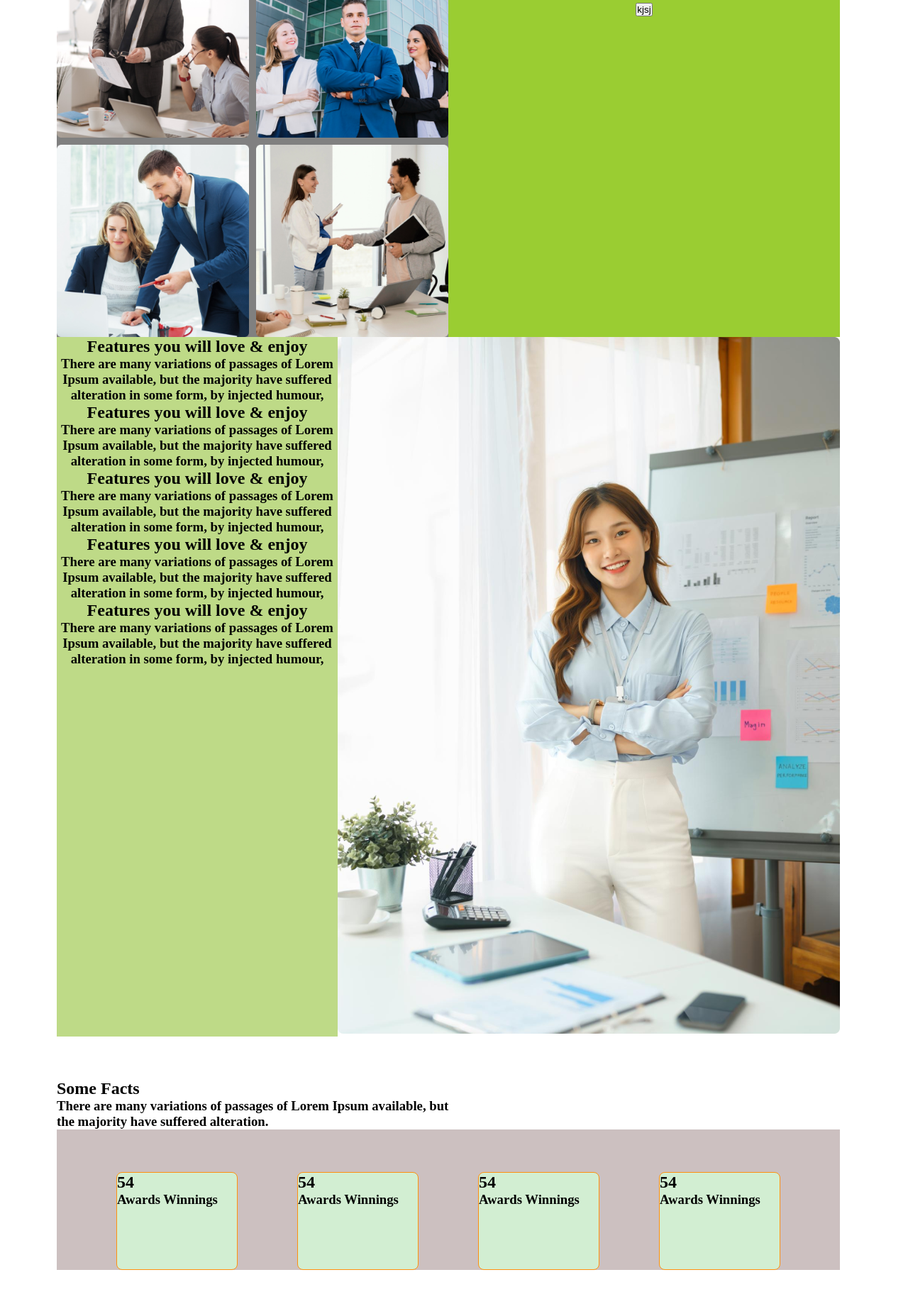
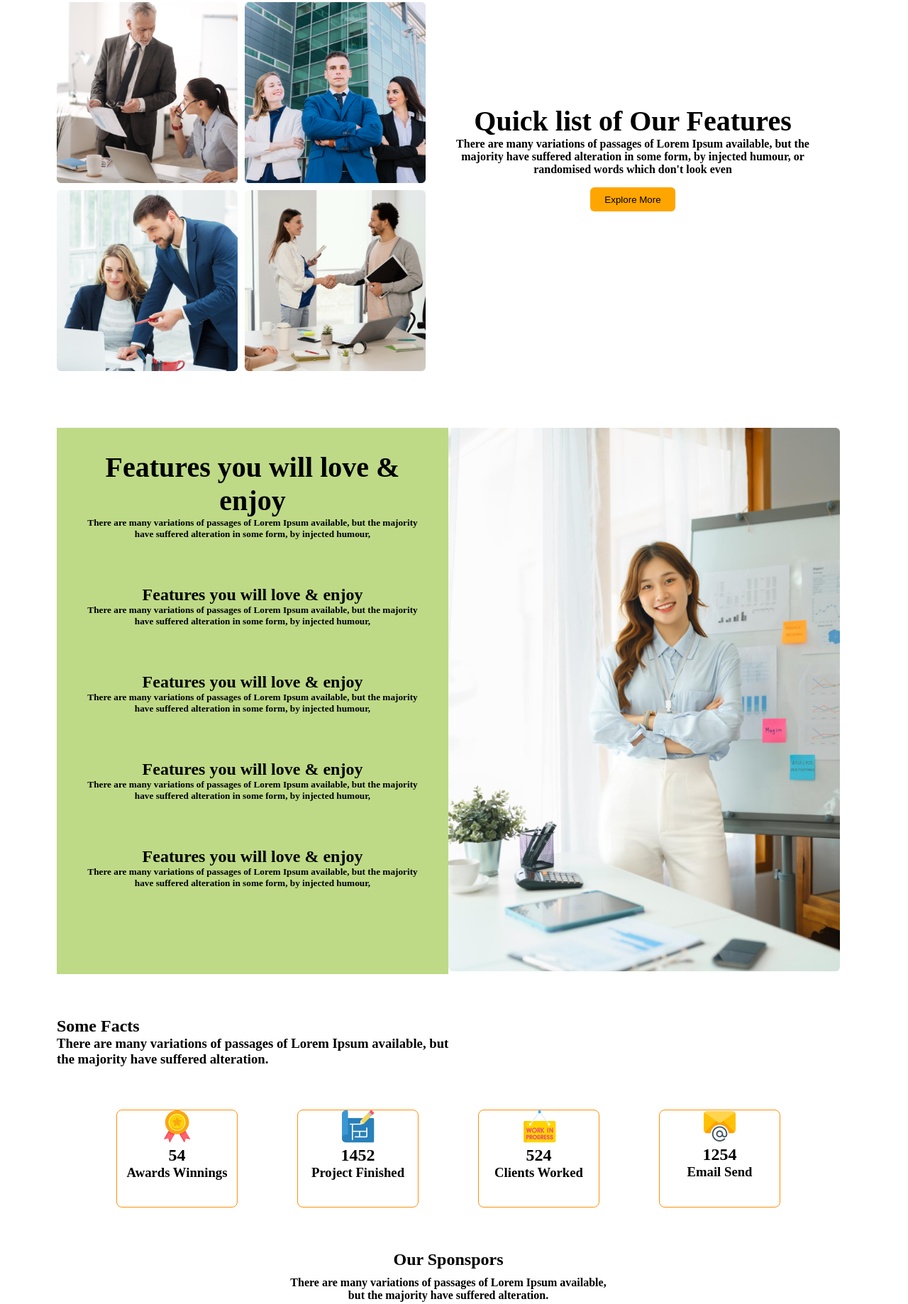
Before and after one commit to nahian255/G-3-project, a plain HTML site: page index.html in a window 1280 px wide. Shown: the part 877-2715 px from the top of the page at 71% size. Drawn offline with Linux system fonts and the light colour scheme.

Commit message:
main part done

```diff
--- a/index.html
+++ b/index.html
@@ -15,7 +15,15 @@
     <header>
         <section class="container">
             <nav>
-
+                <div>
+                    <h1>G3 Architects</h1>
+                </div>
+                <div class="sidebar">
+                    <li>Home </li>
+                    <li>About</li>
+                    <li>Contac us</li>
+                    <li>Login</li>
+                </div>
             </nav>
             <div class="banner">
                 <div class="banner-text">
@@ -24,7 +32,7 @@
                     </h1>
                     <h4>There are many variations of passages of Lorem Ipsum available, but the majority have suffered
                         alteration in some form, by injected humour, or randomised words which don't look even</h4>
-                    <button>got it</button>
+                    <button class="btn">Explore More</button>
 
                 </div>
 
@@ -42,39 +50,41 @@
                 <img src="./images/team4.png" alt="">
             </div>
 
+
             <div class="s1text">
-                <h1>Quick list of Our Features</h1>
+                <h1 class="bold">Quick list of Our Features</h1>
                 <h4>There are many variations of passages of Lorem Ipsum available, but the majority have suffered
                     alteration in some form, by injected humour, or randomised words which don't look even</h4>
-                <button>kjsj</button>
+                <button class="btn">Explore More</button>
             </div>
+
         </section>
         <section class="section-2">
             <div class="s2text">
                 <div>
-                    <h1>Features you will love & enjoy</h1>
-                    <h3>There are many variations of passages of Lorem Ipsum available, but the majority have suffered
-                        alteration in some form, by injected humour,</h3>
+                    <h1 class="bold">Features you will love & enjoy</h1>
+                    <h5>There are many variations of passages of Lorem Ipsum available, but the majority have suffered
+                        alteration in some form, by injected humour,</h5>
                 </div>
                 <div>
                     <h1>Features you will love & enjoy</h1>
-                    <h3>There are many variations of passages of Lorem Ipsum available, but the majority have suffered
-                        alteration in some form, by injected humour,</h3>
+                    <h5>There are many variations of passages of Lorem Ipsum available, but the majority have suffered
+                        alteration in some form, by injected humour,</h5>
                 </div>
                 <div>
                     <h1>Features you will love & enjoy</h1>
-                    <h3>There are many variations of passages of Lorem Ipsum available, but the majority have suffered
-                        alteration in some form, by injected humour,</h3>
+                    <h5>There are many variations of passages of Lorem Ipsum available, but the majority have suffered
+                        alteration in some form, by injected humour,</h5>
                 </div>
                 <div>
                     <h1>Features you will love & enjoy</h1>
-                    <h3>There are many variations of passages of Lorem Ipsum available, but the majority have suffered
-                        alteration in some form, by injected humour,</h3>
+                    <h5>There are many variations of passages of Lorem Ipsum available, but the majority have suffered
+                        alteration in some form, by injected humour,</h5>
                 </div>
                 <div>
                     <h1>Features you will love & enjoy</h1>
-                    <h3>There are many variations of passages of Lorem Ipsum available, but the majority have suffered
-                        alteration in some form, by injected humour,</h3>
+                    <h5>There are many variations of passages of Lorem Ipsum available, but the majority have suffered
+                        alteration in some form, by injected humour,</h5>
                 </div>
             </div>
             <div class="s2img">
@@ -89,20 +99,24 @@
             </div>
             <div class="box-item">
                 <div class="box1">
+                    <img src="./images/icons/ribon.png" alt="">
                     <h1>54</h1>
                     <h3>Awards Winnings</h3>
                 </div>
                 <div class="box1">
-                    <h1>54</h1>
-                    <h3>Awards Winnings</h3>
+                    <img src="./images/icons/projects.png" alt="">
+                    <h1>1452</h1>
+                    <h3>Project Finished</h3>
                 </div>
                 <div class="box1">
-                    <h1>54</h1>
-                    <h3>Awards Winnings</h3>
+                    <img src="./images/icons/customers.png" alt="">
+                    <h1>524</h1>
+                    <h3>Clients Worked</h3>
                 </div>
                 <div class="box1">
-                    <h1>54</h1>
-                    <h3>Awards Winnings</h3>
+                    <img src="./images/icons/email.png" alt="">
+                    <h1>1254</h1>
+                    <h3>Email Send</h3>
                 </div>
 
             </div>
@@ -125,6 +139,14 @@
 
 
             </div>
+            <div class="new-sec">
+                <h1>New Section</h1>
+                <p>
+                    This is the new section,that added by me.
+                    if want to learn and know more ,then click the button bleow
+                </p>
+                <button class="btn">Learn More</button>
+            </div>
         </section>
 
     </main>
--- a/style/style.css
+++ b/style/style.css
@@ -15,6 +15,22 @@ header {
 /* nav.................................... */
 nav {
     height: 70px;
+    padding-top: 2rem;
+    padding-left: 5rem;
+    padding-right: 6rem;
+    display: flex;
+    justify-content: space-between;
+}
+
+nav div h1 {
+    font-size: xx-large;
+}
+
+.sidebar {
+    display: flex;
+    list-style: none;
+    width: 20%;
+    justify-content: space-between
 }
 
 /* banner.................................. */
@@ -26,7 +42,7 @@ nav {
     width: 862px;
     height: 225px;
     left: 229px;
-    top: 155px;
+    top: 115px;
     font-family: 'Work Sans';
     font-style: normal;
     text-align: center;
@@ -49,11 +65,22 @@ nav {
 
 }
 
+.btn {
+    width: 120px;
+    height: 34px;
+    background-color: orange;
+    border: #FF900E;
+    border-radius: 6px;
+    margin-top: 1rem;
+}
+
 /* main.............. */
 .section-1 {
     display: flex;
     padding-left: 5rem;
     padding-right: 6rem;
+    margin-top: 5rem;
+
 }
 
 .s1img {
@@ -61,7 +88,6 @@ nav {
     display: grid;
     grid-template-columns: 1fr 1fr;
     grid-gap: 10px;
-    background-color: grey;
     width: 50%;
 }
 
@@ -71,9 +97,11 @@ nav {
 }
 
 .s1text {
-    background-color: yellowgreen;
     width: 50%;
     text-align: center;
+    padding: 2rem;
+    text-align: center;
+    margin-top: 7rem;
 }
 
 /* section-2.................. */
@@ -81,12 +109,32 @@ nav {
     display: flex;
     padding-left: 5rem;
     padding-right: 6rem;
+    margin-top: 5rem;
 }
 
 .s2text {
     background-color: rgb(190, 218, 135);
     width: 50%;
     text-align: center;
+
+}
+
+.bold {
+    font-weight: 700;
+    font-size: 40px;
+}
+
+.s2text div {
+    padding: 2rem;
+}
+
+.s2img {
+    width: 50%;
+}
+
+.s2img img {
+    max-width: 100%;
+    height: auto;
 }
 
 
@@ -100,7 +148,6 @@ nav {
 }
 
 .box-item {
-    background-color: rgb(204, 192, 192);
     display: flex;
     justify-content: space-evenly;
     box-sizing: border-box;
@@ -110,11 +157,15 @@ nav {
 .box1 {
     width: 169px;
     height: 136.22px;
-    background-color: rgb(210, 238, 210);
     margin-top: 60px;
     border: 1px solid #FF900E;
     border-radius: 8px;
-    /* transform: rotate(90deg); */
+    text-align: center;
+
+}
+
+.box-item :hover {
+    transform: rotate(20deg);
 
 }
 
@@ -137,9 +188,14 @@ nav {
 .sponspor-item {
     width: 169px;
     height: 136.22px;
-    background-color: rgb(210, 238, 210);
     margin-top: 60px;
 
+}
+
+.new-sec {
+    padding: 40px;
+    background-color: lightblue;
+    margin-top: 3rem;
 }
 
 /* footer................... */
@@ -148,7 +204,6 @@ footer {
     padding-right: 6rem;
     height: 10rem;
     margin-top: 10px;
-    background-color: rgb(104, 99, 99);
 }
 
 footer div {
@@ -156,6 +211,7 @@ footer div {
     justify-content: center;
     background: #FFF4E7;
     margin-top: 60px;
+    padding: 2rem;
 
 
 }
```
